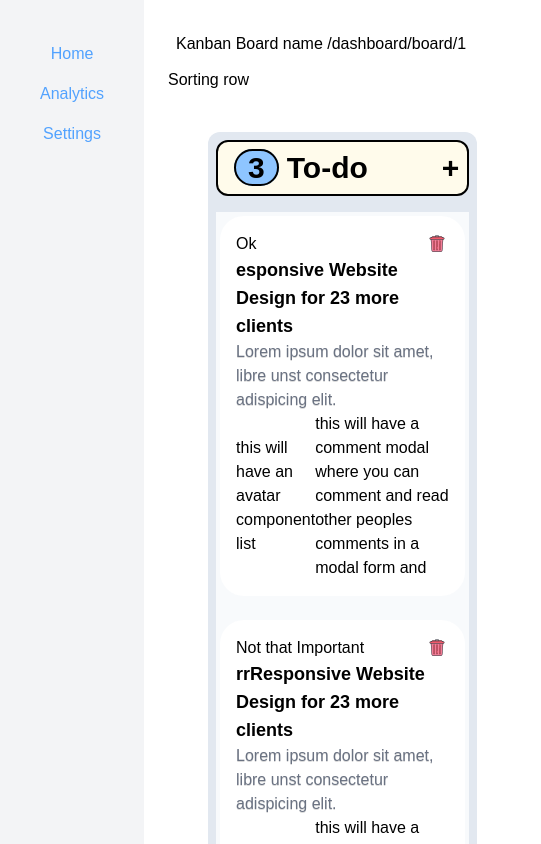
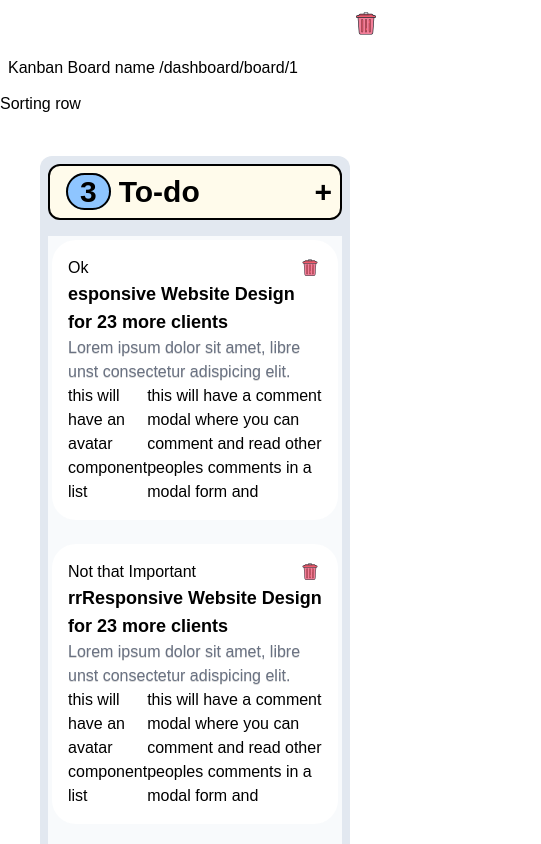
Before and after one commit to Anurag1096/knaban-board, a Next.js app: page /dashboard/board/1 in a window 390 px wide. Shown: the top 844 px of the page, 541 px wide, since content can reach past the window. Built offline with nearby package versions, Linux system fonts and the light colour scheme.

Commit message:
feat(kanban board): sidebar responsive fix

```diff
--- a/src/app/dashboard/layout.tsx
+++ b/src/app/dashboard/layout.tsx
@@ -1,12 +1,14 @@
-import SideBar from '@/components/Sidebar/Sidebar'
+
+import SidebarContainer from '@/components/Sidebar/SidebarContainer'
 
 export default function DashboardLayout({children}:{children:React.ReactNode}){
+
 return(
-    <div className='flex  '>
+    <div className='flex overflow-x-hidden'>
 
-        <SideBar/>
+       <SidebarContainer/>
 
-      <main className="flex flex-row p-6 md:flex-1  ">
+      <main className="flex flex-row mt-12   md:flex-1  ">
         {children}
 
       </main>
--- /dev/null
+++ b/src/components/Sidebar/MobileSidebar.tsx
@@ -0,0 +1,64 @@
+"use client";
+import Image from "next/image";
+import Link from "next/link";
+import { useState } from "react";
+import { usePathname } from "next/navigation";
+export default function MobileSidebar() {
+  const links = [
+    { Name: "Home", href: "/dashboard" },
+    { Name: "Analytics", href: "/dashboard/analytics" },
+    { Name: "Settings", href: "/dashboard/settings" },
+  ];
+
+  const pathname = usePathname();
+  const [openSidebar, setOpenSidebar] = useState<boolean>(false);
+  function handleOpenSideBar() {
+    setOpenSidebar(!openSidebar);
+  }
+  return (
+    <>
+      {openSidebar ? (
+        <aside
+          className="  fixed top-0 left-0
+    w-3/4 sm:hidden
+    max-w-xs
+    h-screen
+    bg-gray-100 dark:bg-gray-900
+    p-10 z-50
+    transition-transform"
+        >
+          <div onClick={handleOpenSideBar}>XXX</div>
+          <nav className="flex flex-col gap-3">
+            {links.map((link) => {
+              const isActive = pathname === link.href;
+
+              return (
+                <Link
+                  className={
+                    isActive
+                      ? ` text-amber-400 text-center scale-125 py-2 hover:bg-amber-100 hover:rounded-xl`
+                      : ` text-blue-400 text-center py-0.5 hover:bg-amber-100 hover:rounded-xl`
+                  }
+                  key={link.Name}
+                  href={link.href}
+                >
+                  {link.Name}
+                </Link>
+              );
+            })}
+          </nav>
+        </aside>
+      ) : (
+        <div className="absolute top-2 right-2  z-10 sm:hidden ">
+          <Image
+            src={"/delete_icon.svg"}
+            alt="hamburg_icon"
+            width={32}
+            height={32}
+            onClick={handleOpenSideBar}
+          />
+        </div>
+      )}
+    </>
+  );
+}
--- a/src/components/Sidebar/Sidebar.tsx
+++ b/src/components/Sidebar/Sidebar.tsx
@@ -12,7 +12,7 @@ export default function Sidebar() {
   const pathname = usePathname();
 
   return (
-    <aside className=" p-10 bg-gray-100 dark:bg-gray-900 min-h-screen">
+    <aside className="hidden sm:block p-10 bg-gray-100  dark:bg-gray-900 min-h-screen">
       <nav className="flex flex-col gap-3">
         {links.map((link) => {
           const isActive = pathname === link.href;
--- /dev/null
+++ b/src/components/Sidebar/SidebarContainer.tsx
@@ -0,0 +1,9 @@
+'use client'
+import { useMediaQuery } from "@/lib/useMediaQuery";
+import MobileSidebar from "./MobileSidebar"
+import Sidebar from "./Sidebar"
+
+export default function SidebarContainer(){
+   const isDesktop= useMediaQuery("(min-width: 768px)");
+    return isDesktop?<Sidebar/>:<MobileSidebar/>
+}
--- /dev/null
+++ b/src/lib/useMediaQuery.ts
@@ -0,0 +1,19 @@
+'use client'
+import { useEffect, useState } from "react";
+
+export function useMediaQuery(query:string) {
+  const [matches, setMatches] = useState(() =>
+    window.matchMedia(query).matches
+  );
+
+  useEffect(() => {
+    const media = window.matchMedia(query);
+
+    const listener = () => setMatches(media.matches);
+
+    media.addEventListener("change", listener);
+    return () => media.removeEventListener("change", listener);
+  }, [query]);
+
+  return matches;
+}
```
